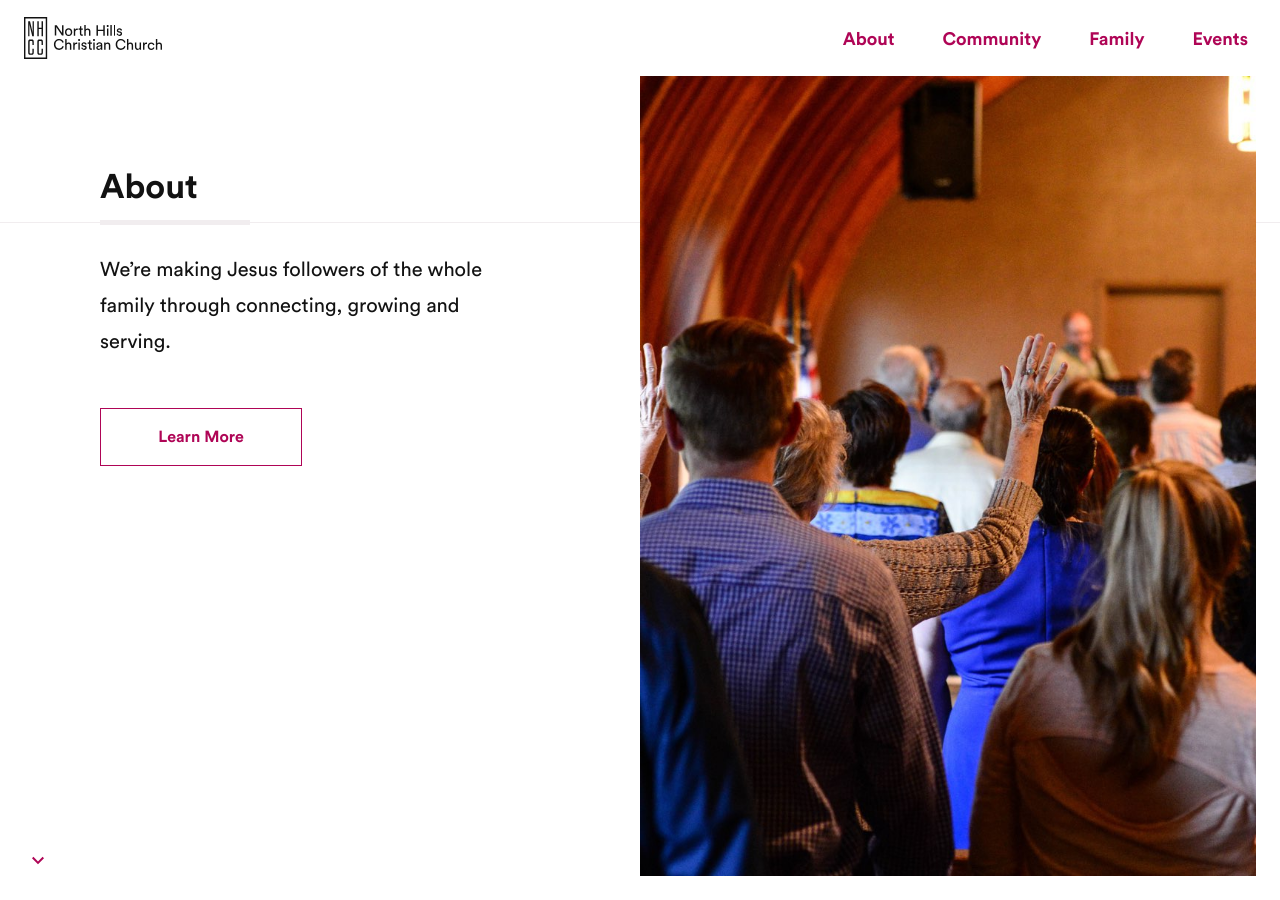
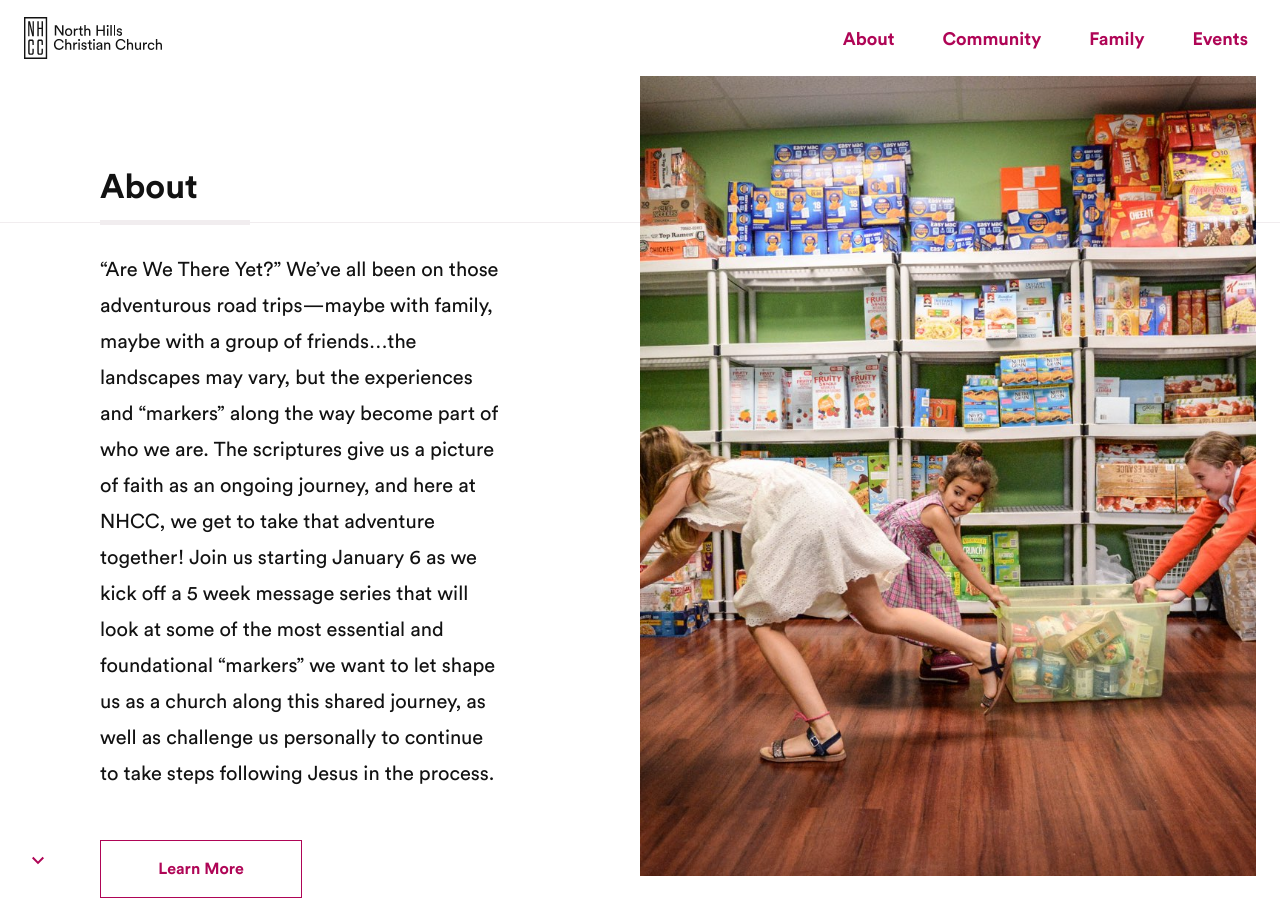
Before and after one commit to kevinrupert/nhcc-web-production, a Jekyll site: the page built from home.md, in a window 1280 px wide and 900 px high, scrolled down 651 px. Built offline with Jekyll 4.4.1, drawn with Linux system fonts in a browser that asks for light colours; comment, search, counter and statistics services are not loaded.

Commit message:
Updated Home

```diff
--- a/home.md
+++ b/home.md
@@ -2,10 +2,15 @@
 title: North Hills Christian Church
 permalink: "/"
 position: 0
-Current Series Image: "/uploads/Are%20we%20thre%20yet.jpg"
-About headline: We’re making Jesus followers of the whole family through connecting,
-  growing and serving.
-About image: "/uploads/about-hero.jpg"
+About headline: "“Are We There Yet?”  We’ve all been on those adventurous road trips—maybe
+  with family, maybe with a group of friends…the landscapes may vary, but the experiences
+  and “markers” along the way become part of who we are.  The scriptures give us a
+  picture of faith as an ongoing journey, and here at NHCC, we get to take that adventure
+  together!  Join us starting January 6 as we kick off a 5 week message series that
+  will look at some of the most essential and foundational “markers” we want to let
+  shape us as a church along this shared journey, as well as challenge us personally
+  to continue to take steps following Jesus in the process."
+Current Message Series: "/uploads/Are%20we%20thre%20yet.jpg"
 Community headline: Following Jesus includes serving His community both locally and
   globally.
 Community image: "/uploads/community-hero.jpg"
```
Also changed, not shown: other parts of home.md (+0 -2 lines).
